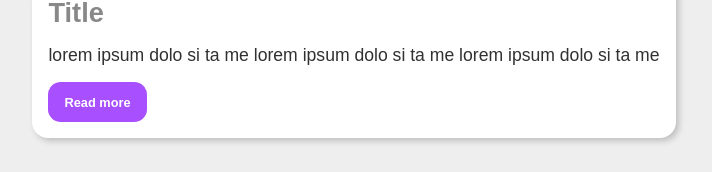
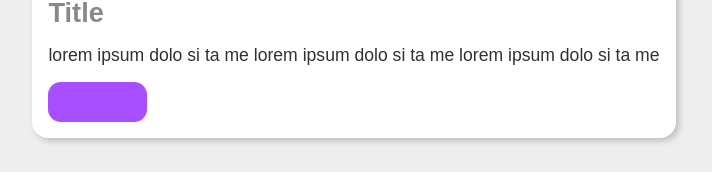
Before and after one commit to PJMantoss/wiki_finder, a React (Create React App) app: page / in a window 1280 px wide. In both pictures the pointer is over the link "Read more". Shown: the part 421-593 px from the top of the page, without its empty margins (286-998 px from the left). Built offline with nearby package versions, Linux system fonts and the light colour scheme.

Commit message:
update styling

```diff
--- a/src/App.css
+++ b/src/App.css
@@ -88,3 +88,8 @@ h1{
   font-weight: 700;
   transition: 0.4s;
 }
+
+.result a:hover{
+  background-image: #fff;
+  color: #A84fff;
+}
```
